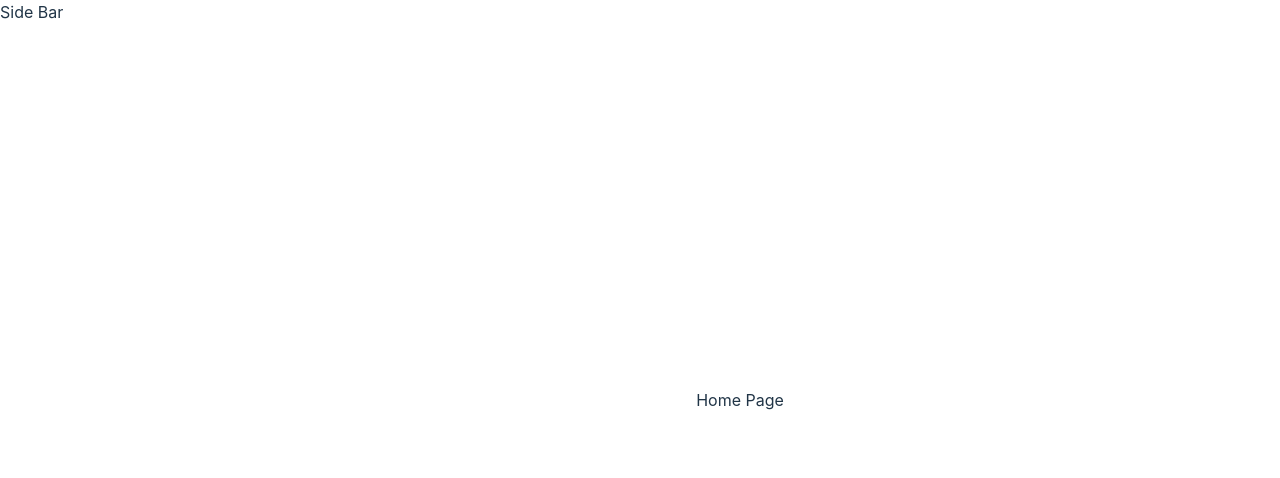
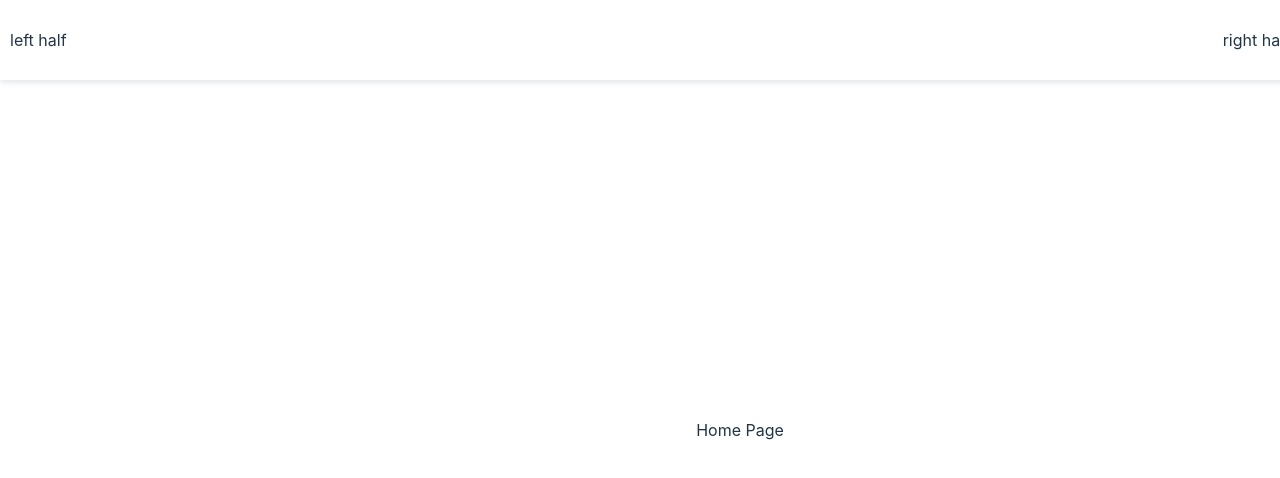
Before and after one commit to Sayanhalder28/workspace, a React (Vite) app: page / in a window 1280 px wide. Shown: the top 478 px of the page. Built offline with nearby package versions, Linux system fonts and the light colour scheme.

Commit message:
Sandbox snapshot commit

```diff
--- a/src/layout/TopBar/index.tsx
+++ b/src/layout/TopBar/index.tsx
@@ -1,7 +1,15 @@
 import styles from "./styles.module.css";
 
 function TopBar() {
-  return <header></header>;
+  return (
+    <header>
+      <div className={`${styles.container} ${styles.container_items}`}>
+        <div className={styles.section_left}>left half</div>
+        <div className={styles.section_right}>right half</div>
+      </div>
+      <div className={`${styles.container} ${styles.fake_container}`}></div>
+    </header>
+  );
 }
 
 export default TopBar;
--- a/src/layout/TopBar/styles.module.css
+++ b/src/layout/TopBar/styles.module.css
@@ -6,7 +6,16 @@
   box-shadow: 0 2px 6px 0 rgba(0, 21, 41, 0.12);
 }
 
-.container_fake {
+.container_items {
+  display: flex;
+  flex-direction: row;
+  justify-content: space-between;
+  align-items: center;
+  padding: 10px;
+}
+
+.fake_container {
   position: static !important;
   box-shadow: none !important;
+  visibility: hidden; /* keep it hidden in desktop view */
 }
```
